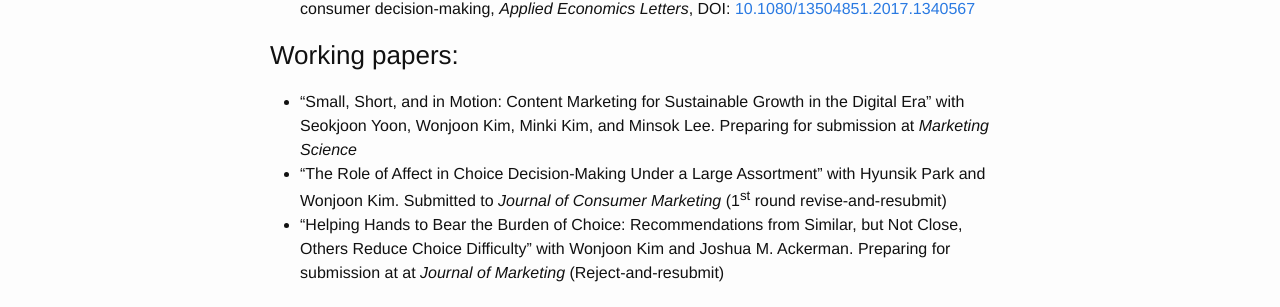
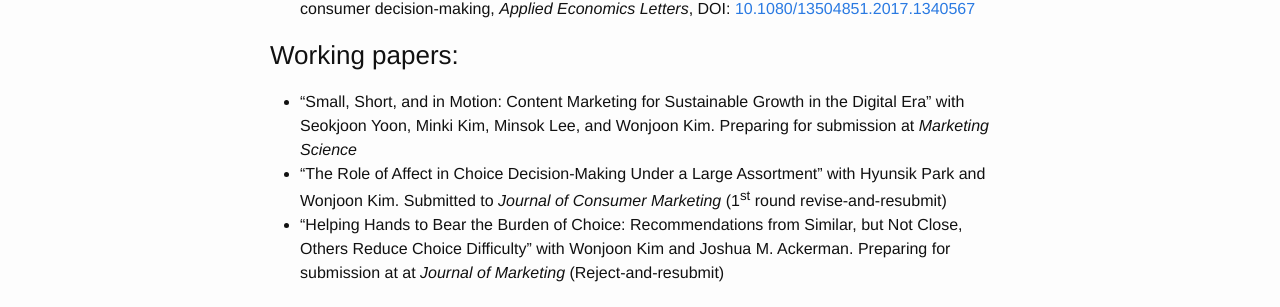
Before and after one commit to j1yoo/j1yoo.github.io, a Jekyll site: the page built from research.markdown, in a window 1280 px wide. Shown: the part 245-552 px from the top of the page. Built offline with Jekyll 4.4.1, drawn with Linux system fonts in a browser that asks for light colours.

```diff
--- a/research.markdown
+++ b/research.markdown
@@ -8,7 +8,7 @@ permalink: /research/
 * Jaewon Yoo, Hyunsik Park & Wonjoon Kim (2017): Compromise effect and consideration set size in consumer decision-making, _Applied Economics Letters_, DOI: [10.1080/13504851.2017.1340567](http://www.tandfonline.com/eprint/V8pJpbkifrmSYGffu7CQ/full)
 
 ### Working papers:
-* "Small, Short, and in Motion: Content Marketing for Sustainable Growth in the Digital Era" with Seokjoon Yoon, Wonjoon Kim, Minki Kim, and Minsok Lee. Preparing for submission at _Marketing Science_
+* "Small, Short, and in Motion: Content Marketing for Sustainable Growth in the Digital Era" with Seokjoon Yoon, Minki Kim, Minsok Lee, and Wonjoon Kim. Preparing for submission at _Marketing Science_
 * "The Role of Affect in Choice Decision-Making Under a Large Assortment" with Hyunsik Park and Wonjoon Kim. Submitted to _Journal of Consumer Marketing_ (1<sup>st</sup> round revise-and-resubmit)
 * "Helping Hands to Bear the Burden of Choice: Recommendations from Similar, but Not Close, Others Reduce Choice Difficulty" with Wonjoon Kim and Joshua M. Ackerman. Preparing for submission at at _Journal of Marketing_ (Reject-and-resubmit)
 
```
